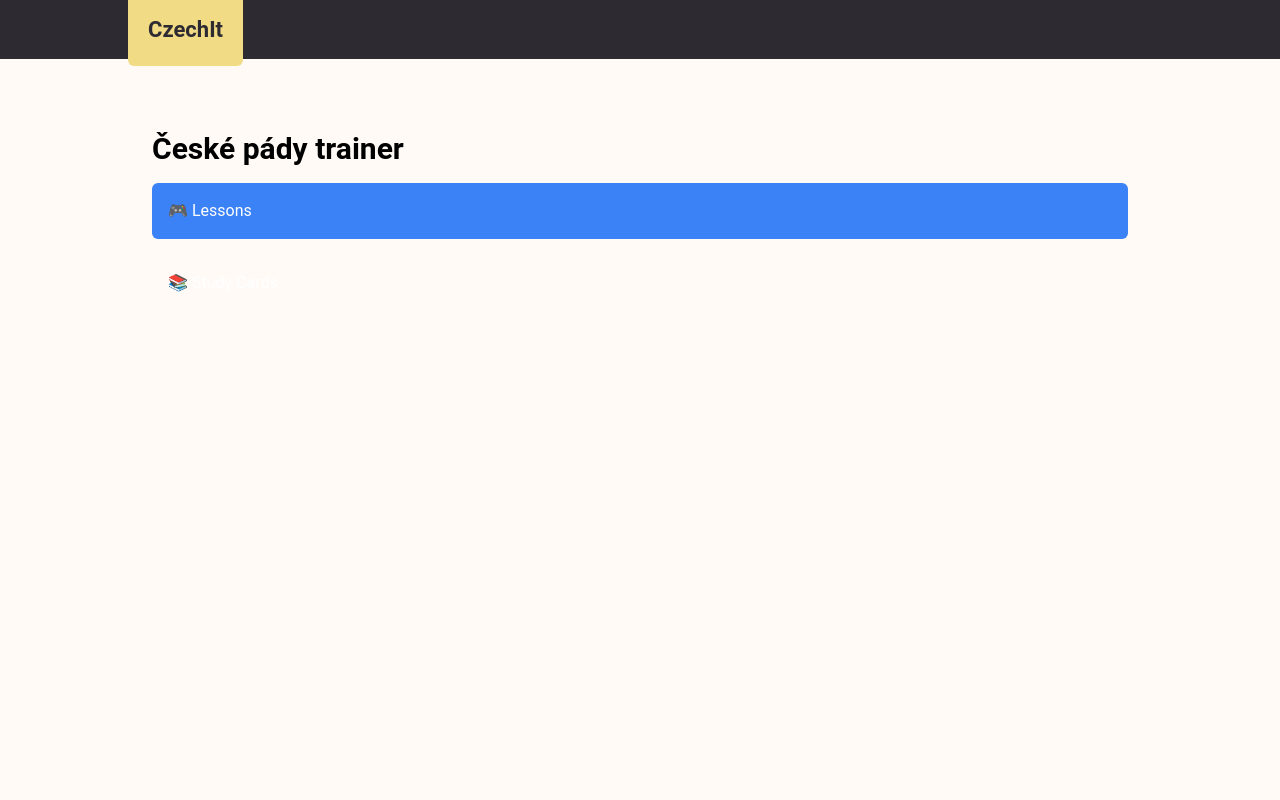
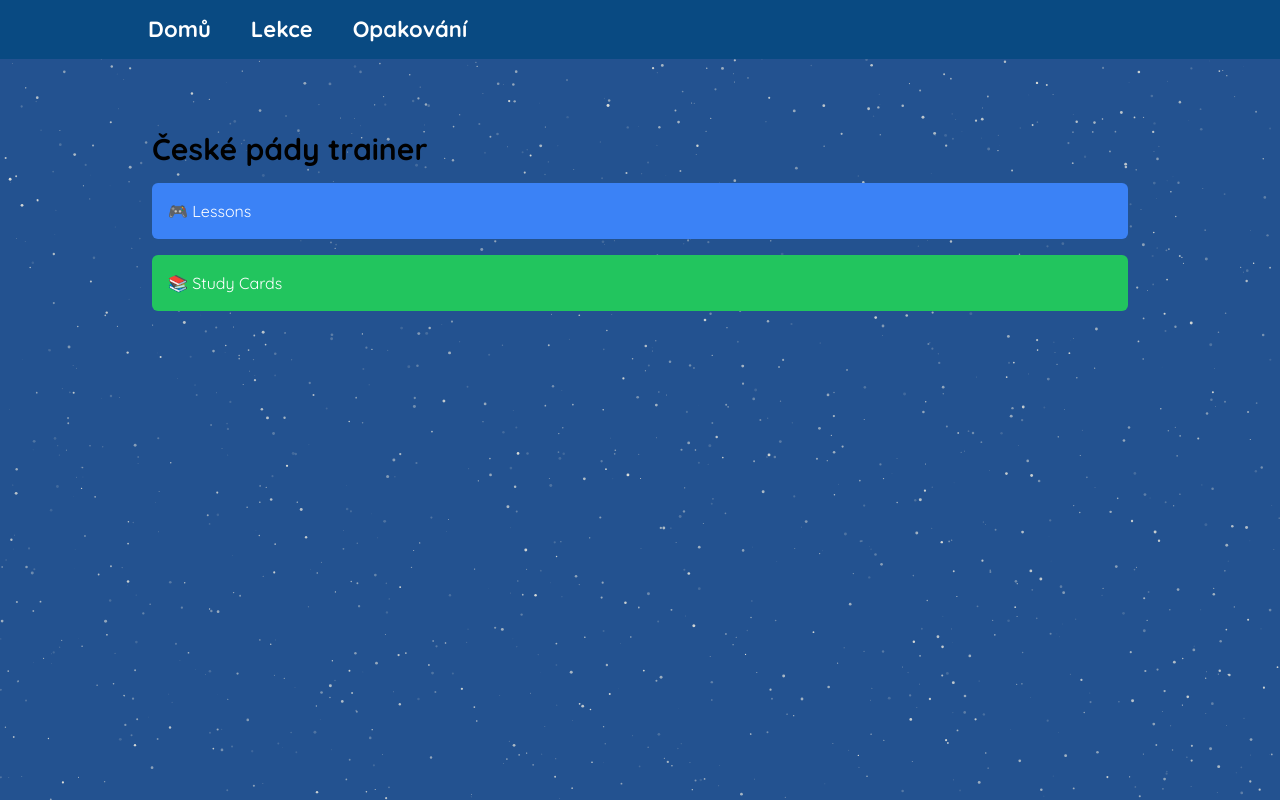
Before and after one commit to dxzfvzs/planet-gen, a React (Vite) app: page /#/procvicovani in a window 1280 px wide. Built offline with nearby package versions, Linux system fonts and the light colour scheme.

Commit message:
feat: brand

```diff
--- a/index.html
+++ b/index.html
@@ -1,9 +1,15 @@
 <!doctype html>
 <html lang="en">
 <head>
-    <meta charset="UTF-8" />
-    <link rel="icon" type="image/svg+xml" href="/favicon.svg" />
-    <meta name="viewport" content="width=device-width, initial-scale=1.0" />
+    <meta charset="UTF-8"/>
+    <link rel="icon" type="image/svg+xml" href="/favicon.svg"/>
+    <link rel="preconnect" href="https://fonts.googleapis.com">
+    <link rel="preconnect" href="https://fonts.gstatic.com" crossorigin>
+
+    <link href="https://fonts.googleapis.com/css2?family=Quicksand:wght@300;400;500;600;700&display=swap"
+          rel="stylesheet">
+
+    <meta name="viewport" content="width=device-width, initial-scale=1.0"/>
     <title>learn-czech</title>
 </head>
 <body>
--- a/src/App.tsx
+++ b/src/App.tsx
@@ -5,12 +5,14 @@ import Home from "./pages/Home.tsx";
 import Lessons from "./pages/Lessons.tsx";
 import Cards from "./pages/Cards.tsx";
 import Header from "./components/Header.tsx";
+import Starfield from "./components/Starfield.tsx";
 
 function App() {
 
   return (
     <>
       <Header/>
+      <Starfield count={1500} />
       <main>
         <Routes>
           <Route path="/" element={<Home/>}/>
--- a/src/components/Header.tsx
+++ b/src/components/Header.tsx
@@ -2,10 +2,10 @@ import { Link } from "react-router-dom";
 
 export default function Header() {
   return (
-    <header className="header">
-      <Link className="bg-yellow px-5 py-6 rounded" to={"/"}>
-        CzechIt
-      </Link>
+    <header className="w-full sticky top-0 z-[1000] h-fit bg-bg-darker text-[var(--color-bg)] px-[10%] py-[0.6em] text-[22px] font-bold">
+      <Link className="text-surface px-5 py-6 rounded" to={"/"}>Domů</Link>
+      <Link className="text-surface px-5 py-6 rounded" to={"/lessons"}>Lekce</Link>
+      <Link className="text-surface px-5 py-6 rounded" to={"/cards"}>Opakování</Link>
     </header>
   )
 }
--- a/src/components/MenuCard.tsx
+++ b/src/components/MenuCard.tsx
@@ -13,18 +13,13 @@ export default function MenuCard({ label, link, icon: Icon }: MenuCardProps) {
       to={link}
       className="
         w-40 h-44
-        bg-dark-yellow
+        bg-success
         rounded-xl
         p-3
         flex flex-col gap-3
-        shadow-sm
-        border border-black/10
-        transition
-        hover:shadow-md hover:scale-[1.02]
-        active:scale-[0.98]
       "
     >
-      <div className="flex-1 bg-yellow rounded-lg flex items-center justify-center">
+      <div className="flex-1 bg-success rounded-lg flex items-center justify-center">
         <Icon className="w-12 h-12 text" fill={"white"} strokeWidth={1.5}/>
       </div>
 
--- /dev/null
+++ b/src/components/Starfield.tsx
@@ -0,0 +1,89 @@
+import { useEffect, useMemo, useRef } from "react";
+
+function createRNG(seed: number) {
+  return function () {
+    seed = (seed * 1664525 + 1013904223) % 4294967296;
+    return seed / 4294967296;
+  };
+}
+
+type Star = {
+  x: number;
+  y: number;
+  size: number;
+  opacity: number;
+  duration: number;
+  delay: number;
+};
+
+function generateStars(count: number, seed: number): Star[] {
+  const rand = createRNG(seed);
+  return Array.from({ length: count }, () => ({
+    x: rand() * 100,
+    y: rand() * 100,
+    size: rand() * 2.5 + 0.5,
+    opacity: rand() * 0.3 + 0.55,
+    duration: (rand() * 3 + 2) * 1000,
+    delay: rand() * 5 * 1000,
+  }));
+}
+
+export default function Starfield({ count = 120, seed = 2502 }: {
+  count?: number;
+  seed?: number;
+}) {
+  const canvasRef = useRef<HTMLCanvasElement>(null);
+  const stars = useMemo(() => generateStars(count, seed), [count, seed]);
+
+  useEffect(() => {
+    const canvas = canvasRef.current;
+    if (!canvas) return;
+
+    const ctx = canvas.getContext("2d")!;
+    let animId: number;
+
+    const resize = () => {
+      canvas.width = window.innerWidth;
+      canvas.height = window.innerHeight;
+    };
+    resize();
+    window.addEventListener("resize", resize);
+
+    const draw = (time: number) => {
+      const { width, height } = canvas;
+      ctx.clearRect(0, 0, width, height);
+
+      for (const s of stars) {
+        const t = (time - s.delay) / s.duration;
+        const twinkle = 0.5 + 0.5 * Math.sin(t * Math.PI * 2);
+        const alpha = s.opacity * (0.2 + 0.8 * twinkle);
+
+        ctx.beginPath();
+        ctx.arc(
+          (s.x / 100) * width,
+          (s.y / 100) * height,
+          s.size / 2,
+          0, Math.PI * 2
+        );
+        ctx.fillStyle = `rgba(255, 248, 230, ${alpha})`;
+        ctx.fill();
+      }
+
+      animId = requestAnimationFrame(draw);
+    };
+
+    animId = requestAnimationFrame(draw);
+
+    return () => {
+      cancelAnimationFrame(animId);
+      window.removeEventListener("resize", resize);
+    };
+  }, [stars]);
+
+  return (
+    <canvas
+      ref={canvasRef}
+      className="fixed inset-0 pointer-events-none -z-10"
+    />
+  );
+}
--- a/src/index.css
+++ b/src/index.css
@@ -1,3 +1,6 @@
+@import "themes/default.css";
+@import "animations.css";
+
 @tailwind base;
 @tailwind components;
 @tailwind utilities;
@@ -9,19 +12,8 @@
 
 /* theme variables */
 :root {
-  /* base */
-  --color-bg: #fffaf5;
-  --color-surface: #ffffff;
-
-  /* text */
-  --color-text: #2d2a32;
-  --color-text-soft: #6b7280;
-
-  /* borders / ui */
-  --color-border: #f1f5f9;
-
   /* font */
-  font-family: Roboto, "Helvetica Neue", sans-serif;
+  font-family: "Quicksand", "Helvetica Neue", sans-serif;
 }
 
 /* layout */
@@ -29,32 +21,18 @@ html, body, #root {
   height: 100%;
   margin: 0;
   padding: 0;
-  background: var(--color-bg);
 }
 
 body {
   display: flex;
   flex-direction: column;
+  background: var(--color-bg);
 }
 
 main {
   flex: 1;
   width: 80%;
   margin: 3em auto;
-}
-
-/* header */
-.header {
-  width: 100%;
-  position: sticky;
-  top: 0;
-  z-index: 1000;
-  height: fit-content;
-  background: var(--color-text);
-  color: var(--color-bg);
-  padding: 0.6em 10%;
-  font-size: 22px;
-  font-weight: bold;
 }
 
 /* misc */
--- a/src/pages/Home.tsx
+++ b/src/pages/Home.tsx
@@ -4,7 +4,7 @@ import { Book, Pen } from "lucide-react";
 export default function Home() {
   return (
     <div className="rounded justify-items-center">
-      <h1 className="text-3xl font-bold bg-gray-200 text-text py-2 px-5 rounded mb-10">Co to dneska bude?</h1>
+      <h1 className="text-4xl font-black text-white py-2 px-5 rounded mb-10">Co to dneska bude?</h1>
       <div className="flex gap-5 ">
         <MenuCard icon={Pen} label={"Lekce"} link={"/lessons"}/>
         <MenuCard icon={Book} label={"Opakování"} link={"/cards"}/>
--- /dev/null
+++ b/src/themes/default.css
@@ -0,0 +1,17 @@
+:root {
+  --color-bg: #235290; /* main bg */
+  --color-bg-darker: #094a82; /* header, footer etc */
+  --color-surface: #FFFFFF;     /* cards */
+
+  --color-text: #2A2A2A;
+  --color-text-soft: #6B6B6B;
+  --color-border: #E8E2D9;
+
+  --color-primary: #FFB703;     /* sunny yellow */
+  --color-secondary: #8ECAE6;   /* sky blue */
+  --color-accent: #FB8500;      /* orange pop */
+
+  --color-success: #4c9816;     /* green */
+  --color-mid: #FFD166;         /* soft yellow (neutral feedback) */
+  --color-fail: #EF476F;        /* friendly red */
+}
--- a/tailwind.config.js
+++ b/tailwind.config.js
@@ -8,22 +8,19 @@ module.exports = {
     extend: {
       colors: {
         bg: "var(--color-bg)",
+        "bg-darker": "var(--color-bg-darker)",
         surface: "var(--color-surface)",
         text: "var(--color-text)",
         "text-soft": "var(--color-text-soft)",
         border: "var(--color-border)",
 
-        text: "#2d2a32",
+        primary: "var(--color-primary)",
+        secondary: "var(--color-secondary)",
+        accent: "var(--color-accent)",
 
-
-        primary: "#ff7aa2",
-        secondary: "#7dd3fc",
-        accent: "#a78bfa",
-
-        yellow: "#f1db85",
-        "dark-yellow": "#ccb761",
-        green: "#86efac",
-        orange: "#fdba74",
+        success: "var(--color-success)",
+        mid: "var(--color-mid)",
+        fail: "var(--color-fail)",
       },
     },
   },
```
Also changed, not shown: src/animations.css (added). Lines whose indentation alone changed are shown as unchanged.
